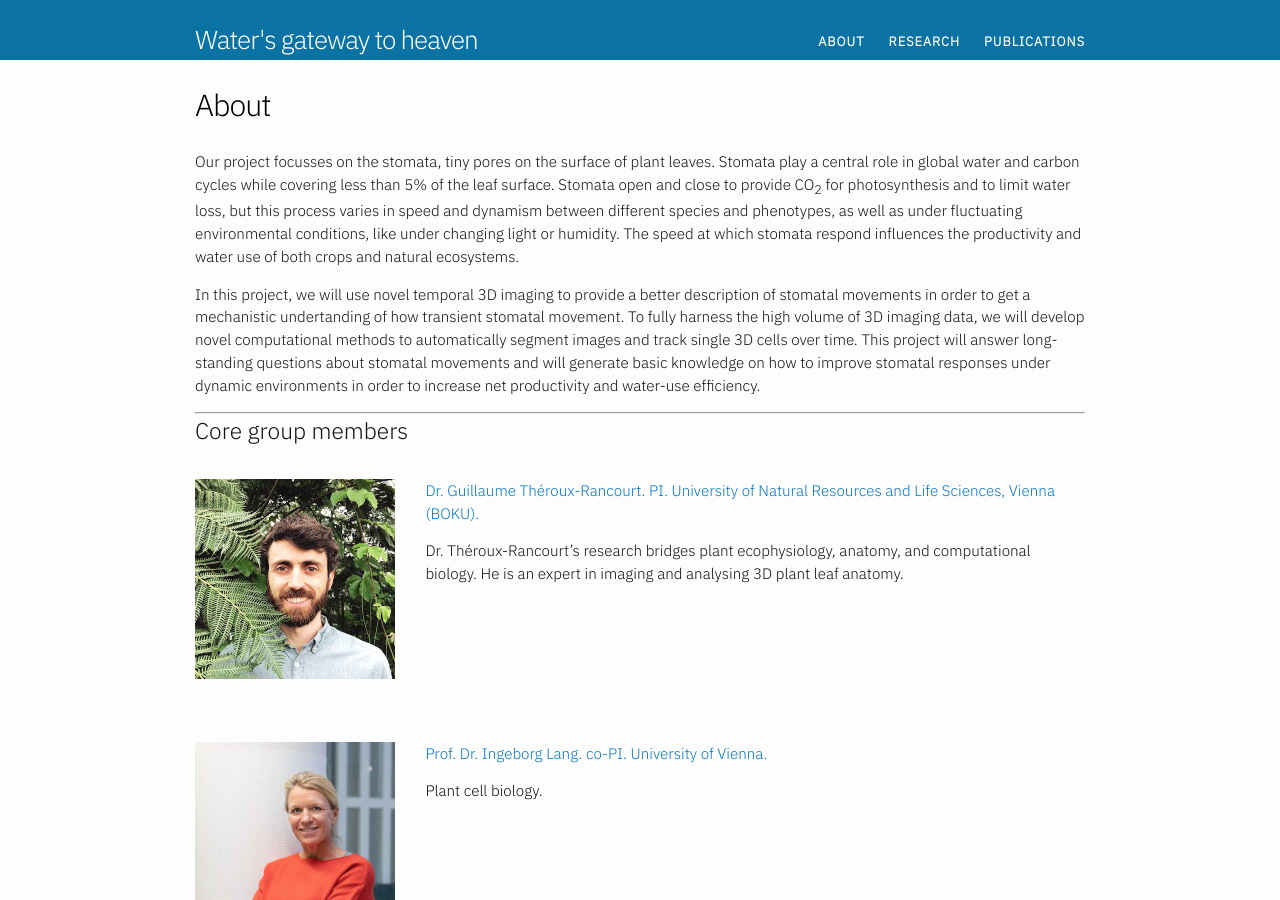
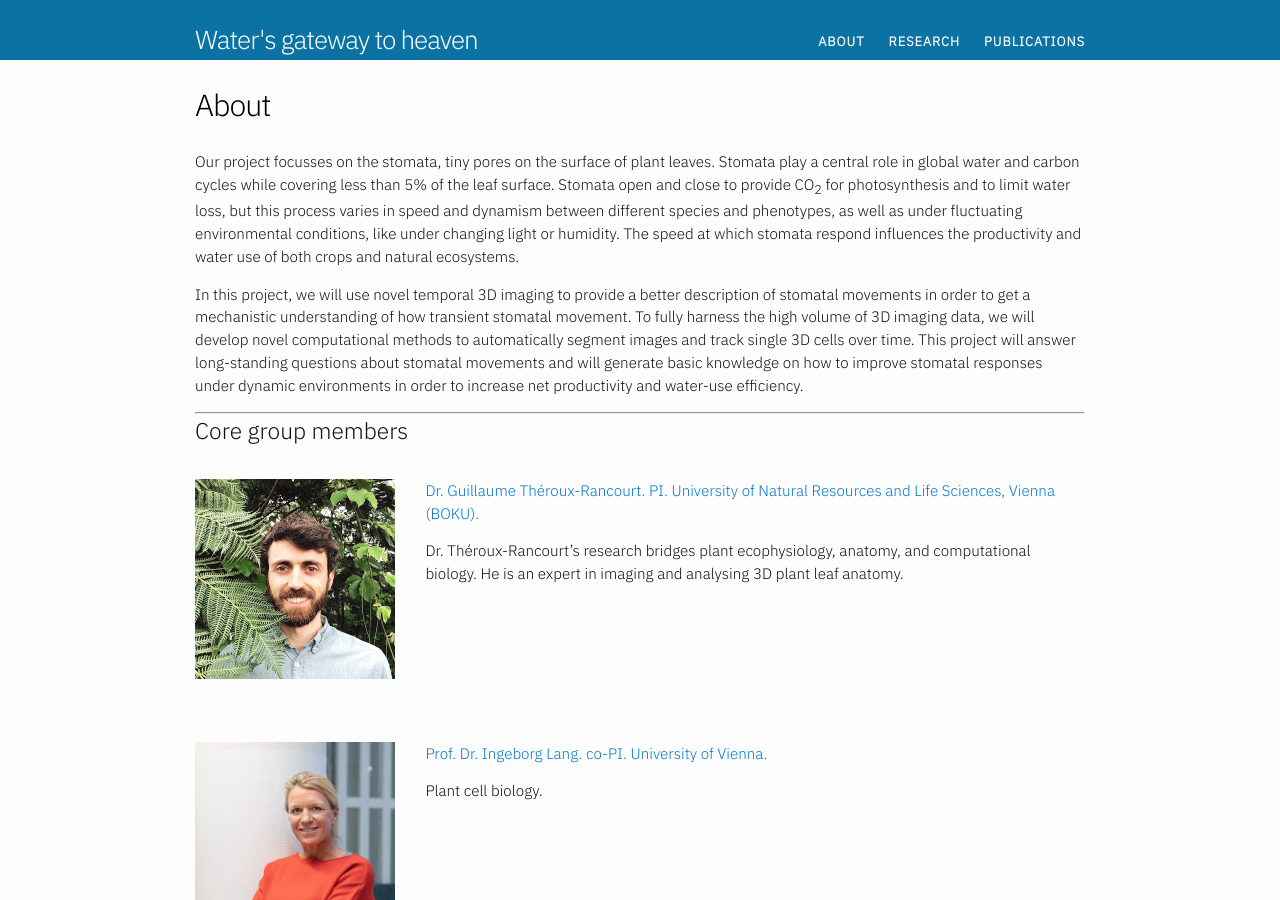
Before and after one commit to waters-gateway/waters-gateway.github.io, a Jekyll site: the page built from about.md, in a window 1280 px wide and 900 px high. Built offline with Jekyll 4.4.1, drawn with Linux system fonts in a browser that asks for light colours.

Commit message:
correct misspelled words

```diff
--- a/about.md
+++ b/about.md
@@ -8,7 +8,7 @@ lang: en
 
 Our project focusses on the stomata, tiny pores on the surface of plant leaves. Stomata play a central role in global water and carbon cycles while covering less than 5% of the leaf surface. Stomata open and close to provide CO<sub>2</sub> for photosynthesis and to limit water loss, but this process varies in speed and dynamism between different species and phenotypes, as well as under fluctuating environmental conditions, like under changing light or humidity. The speed at which stomata respond influences the productivity and water use of both crops and natural ecosystems.
 
-In this project, we will use novel temporal 3D imaging to provide a better description of stomatal movements in order to get a mechanistic undertanding of how transient stomatal movement. To fully harness the high volume of 3D imaging data, we will develop novel computational methods to automatically segment images and track single 3D cells over time. This project will answer long-standing questions about stomatal movements and will generate basic knowledge on how to improve stomatal responses under dynamic environments in order to increase net productivity and water-use efficiency.
+In this project, we will use novel temporal 3D imaging to provide a better description of stomatal movements in order to get a mechanistic understanding of how transient stomatal movement. To fully harness the high volume of 3D imaging data, we will develop novel computational methods to automatically segment images and track single 3D cells over time. This project will answer long-standing questions about stomatal movements and will generate basic knowledge on how to improve stomatal responses under dynamic environments in order to increase net productivity and water-use efficiency.
 
 ---
 
```
Also changed, not shown: index.md (+1 -1 lines).
